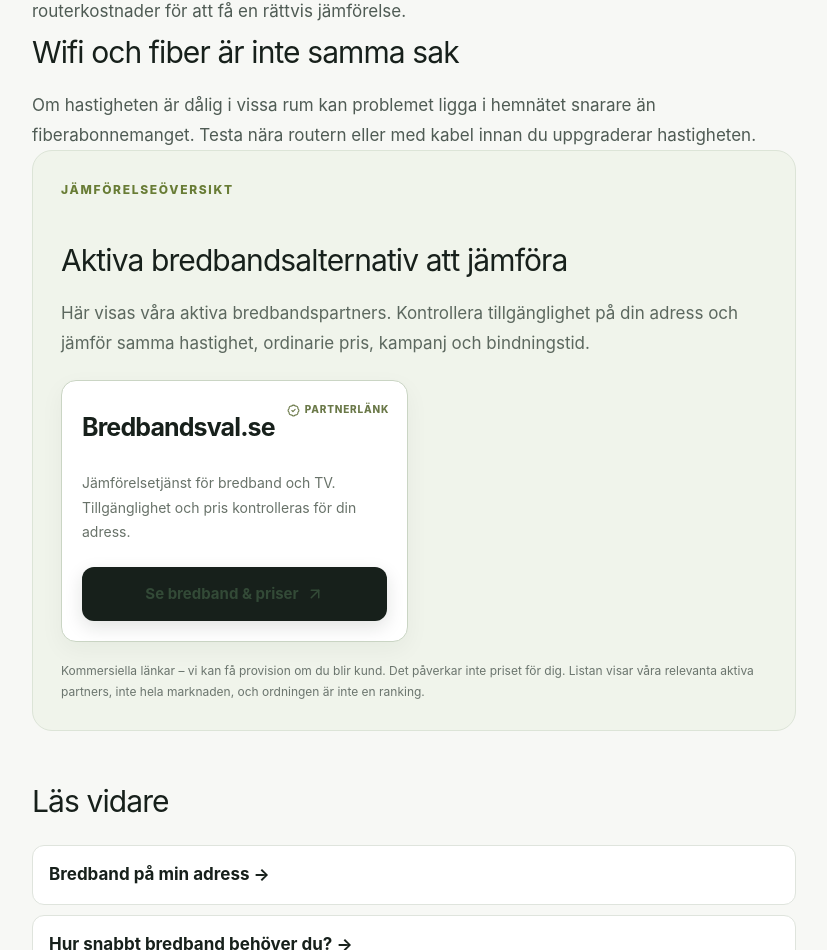
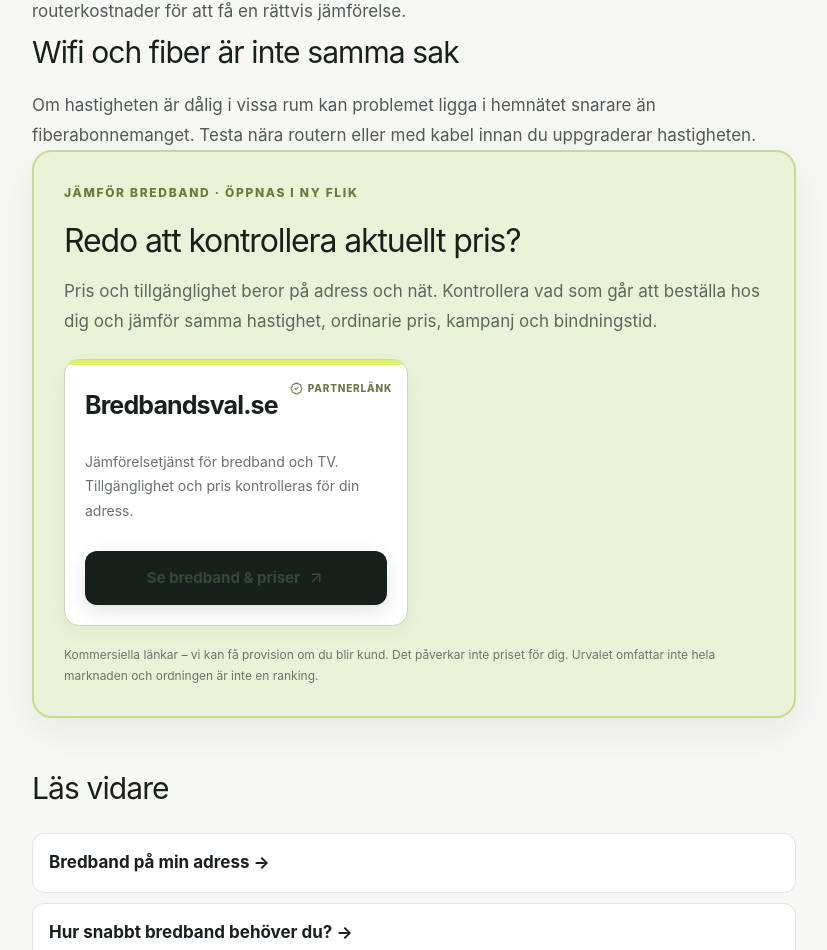
Before and after one commit to arvidlandin-cpu/sankkostnaden, a Next.js app: page /bredband/fiber in a window 1280 px wide. Shown: the part 1949-2899 px from the top of the page, without its empty margins (226-1053 px from the left). Built offline with nearby package versions, Linux system fonts and the light colour scheme.

Commit message:
SEO: target fiber intent

```diff
--- a/pages/bredband/fiber.tsx
+++ b/pages/bredband/fiber.tsx
@@ -8,7 +8,7 @@ export default function Page() {
       kicker='FIBERBREDBAND'
       canonical='https://sankkostnaden.se/bredband/fiber/'
       category='bredband'
-      intent='compare'
+      intent='fiber'
       bullets={['Börja med vilka operatörer som finns på adressen', 'Välj hastighet efter faktisk användning', 'Jämför pris över minst 12 månader', 'Kontrollera router, startavgift och bindningstid']}
       sections={[{ heading: 'Adressen bestämmer utbudet', body: 'Fiberutbudet kan skilja mellan olika nät och fastigheter. Börja därför med vad som faktiskt går att beställa innan du jämför priser och hastigheter.' }, { heading: '100 Mbit/s kan räcka längre än många tror', body: 'Vanlig streaming, surf och videosamtal kräver ofta mindre kapacitet än de högsta abonnemangen erbjuder. Ett lägre hastighetssteg kan därför ge en återkommande besparing utan märkbar försämring.' }, { heading: 'Jämför ordinarie pris efter kampanjen', body: 'Räkna hela första året och gärna även kostnaden därefter. Lägg till eventuella startavgifter och routerkostnader för att få en rättvis jämförelse.' }, { heading: 'Wifi och fiber är inte samma sak', body: 'Om hastigheten är dålig i vissa rum kan problemet ligga i hemnätet snarare än fiberabonnemanget. Testa nära routern eller med kabel innan du uppgraderar hastigheten.' }]}
       related={[{ href: '/bredband/bredband-pa-min-adress/', label: 'Bredband på min adress' }, { href: '/bredband/vilken-hastighet-behover-jag/', label: 'Hur snabbt bredband behöver du?' }, { href: '/bredband/billigaste-bredbandet/', label: 'Billigaste bredbandet 2026' }]}
```
